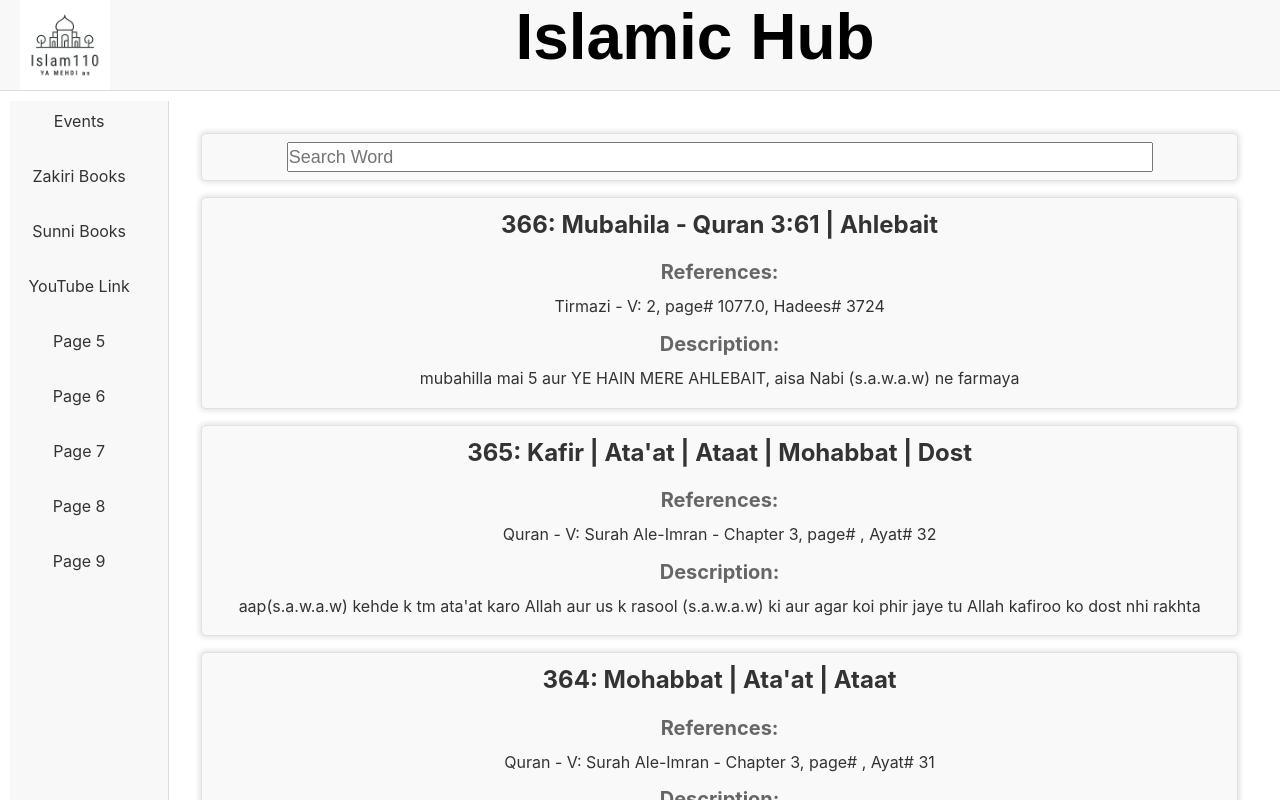
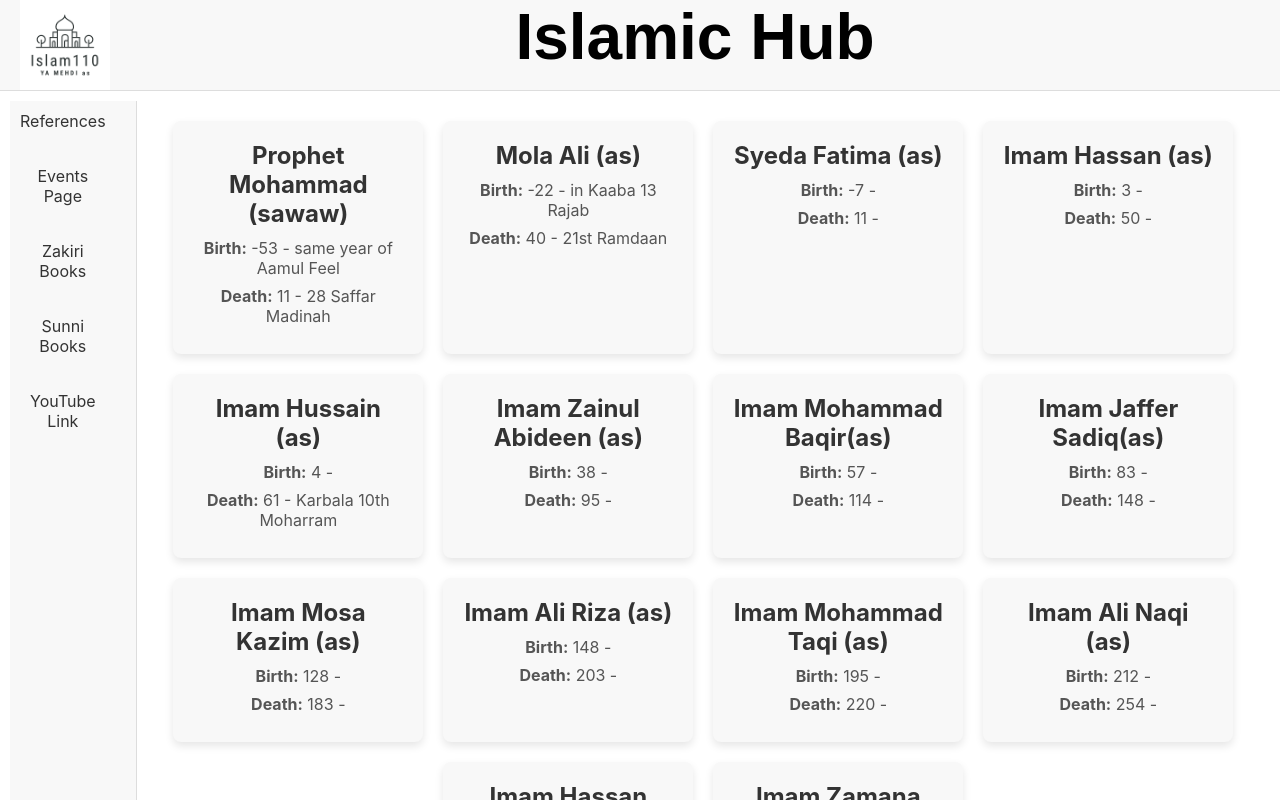
Before and after one commit to 8sagh8/Islam110, a React (Create React App) app: page /EventPage in a window 1280 px wide. Shown: the top 800 px of the page. Built offline with nearby package versions, Linux system fonts and the light colour scheme.

Commit message:
added events page and other modifications

```diff
--- /dev/null
+++ b/public/data/eventdata.json
@@ -0,0 +1,102 @@
+[
+    {
+        "name":"Prophet Mohammad (sawaw)",
+        "birth": -53,
+        "birthDescription": "same year of Aamul Feel",
+        "death": 11,
+        "deathDescription": "28 Saffar Madinah"
+    },
+    {
+        "name":"Mola Ali (as)",
+        "birth": -22,
+        "birthDescription": "in Kaaba 13 Rajab",
+        "death": 40,
+        "deathDescription": "21st Ramdaan"
+    },
+
+    {
+        "name":"Syeda Fatima (as)",
+        "birth": -7,
+        "birthDescription": "",
+        "death": 11,
+        "deathDescription": ""
+    },
+
+    {
+        "name":"Imam Hassan (as)",
+        "birth": 3,
+        "birthDescription": "",
+        "death": 50,
+        "deathDescription": ""
+    },
+    {
+        "name":"Imam Hussain (as)",
+        "birth": 4,
+        "birthDescription": "",
+        "death": 61,
+        "deathDescription": "Karbala 10th Moharram"
+    },
+    {
+        "name":"Imam Zainul Abideen (as)",
+        "birth": 38,
+        "birthDescription": "",
+        "death": 95,
+        "deathDescription": ""
+    },
+    {
+        "name":"Imam Mohammad Baqir(as)",
+        "birth": 57,
+        "birthDescription": "",
+        "death": 114,
+        "deathDescription": ""
+    },
+    {
+        "name":"Imam Jaffer Sadiq(as)",
+        "birth": 83,
+        "birthDescription": "",
+        "death": 148,
+        "deathDescription": ""
+    },
+    {
+        "name":"Imam Mosa Kazim (as)",
+        "birth": 128,
+        "birthDescription": "",
+        "death": 183,
+        "deathDescription": ""
+    },
+    {
+        "name":"Imam Ali Riza (as)",
+        "birth": 148,
+        "birthDescription": "",
+        "death": 203,
+        "deathDescription": ""
+    },
+    {
+        "name":"Imam Mohammad Taqi (as)",
+        "birth": 195,
+        "birthDescription": "",
+        "death": 220,
+        "deathDescription": ""
+    },
+    {
+        "name":"Imam Ali Naqi (as)",
+        "birth": 212,
+        "birthDescription": "",
+        "death": 254,
+        "deathDescription": ""
+    },
+    {
+        "name":"Imam Hassan Askari (as)",
+        "birth": 232,
+        "birthDescription": "",
+        "death": 260,
+        "deathDescription": ""
+    },
+    {
+        "name":"Imam Zamana (as)",
+        "birth": 255,
+        "birthDescription": "",
+        "death": "",
+        "deathDescription": ""
+    }
+]
--- a/src/components/Header.jsx
+++ b/src/components/Header.jsx
@@ -25,7 +25,6 @@ const Header = () => {
 
   return (
     <div style={mainDivStyle}>
-        {/* <div className="logo"> */}
           <img style={imgStyle} src={logo} alt="Logo" />
           <h1 style={headerStyle}>{titleHeading}</h1>
 
--- /dev/null
+++ b/src/components/IslamicEvent.jsx
@@ -0,0 +1,31 @@
+import React, { useState, useEffect } from 'react';
+import '../css/EventPage.css'
+
+
+const IslamicEvent = () => {
+  const [data, setData] = useState([]);
+
+  useEffect(() => {
+    fetch(process.env.PUBLIC_URL + '/data/eventdata.json')
+      .then(response => response.json())
+      .then(data => setData(data));
+  }, []);
+
+
+    return (
+        <div className="data-container">
+            {data.map(item => (
+                <div key={item.name} className="data-box">
+                    <h2>{item.name}</h2>
+                    <p><strong>Birth:</strong> {item.birth} - {item.birthDescription}</p>
+                    <p><strong>Death:</strong> {item.death} - {item.deathDescription}</p>
+                </div>
+            ))}
+        </div>
+    );
+
+
+
+  }
+
+export default IslamicEvent;
--- a/src/components/LeftMenu.jsx
+++ b/src/components/LeftMenu.jsx
@@ -7,7 +7,8 @@ const LeftMenu = () => {
   const youtubeLink = "https://www.youtube.com/"
     return (
       <div className="left-menu">
-        <Link to="/page1">Events</Link>
+        <Link to="/">References</Link>
+        <Link to="/EventPage">Events Page</Link>
         <a href={zakiriBooksLink} target="_blank" rel="noopener noreferrer">
           Zakiri Books
         </a>
@@ -18,11 +19,7 @@ const LeftMenu = () => {
           YouTube Link
         </a>
 
-        <Link to="/page5">Page 5</Link>
-        <Link to="/page6">Page 6</Link>
-        <Link to="/page7">Page 7</Link>
-        <Link to="/page8">Page 8</Link>
-        <Link to="/page9">Page 9</Link>
+
       </div>
     );
   }
--- /dev/null
+++ b/src/css/EventPage.css
@@ -0,0 +1,32 @@
+.data-container {
+    display: flex;
+    flex-wrap: wrap;
+    gap: 20px;
+    justify-content: center;
+    padding: 20px;
+}
+
+.data-box {
+    width: 250px;
+    padding: 20px;
+    box-shadow: 0 4px 8px rgba(0, 0, 0, 0.1);
+    border-radius: 8px;
+    background-color: #f8f8f8;
+    transition: transform 0.3s;
+
+    text-align: center;
+}
+
+.data-box h2 {
+    color: #333;
+    margin-bottom: 10px;
+}
+
+.data-box p {
+    color: #555;
+    margin-bottom: 8px;
+}
+
+.data-box:hover {
+    transform: translateY(-5px);
+}
--- a/src/index.js
+++ b/src/index.js
@@ -2,10 +2,28 @@ import React from 'react';
 import ReactDOM from 'react-dom/client';
 import './index.css';
 import App from './App';
+import EventPage from './pages/EventPage';
+import {
+  createBrowserRouter,
+  RouterProvider,
+} from "react-router-dom";
+
+
+const router = createBrowserRouter([
+  {
+    path: "/",
+    element: <App/>,
+  },
+  {
+    path: "EventPage",
+    element: <EventPage/>,
+  },
+]);
+
 
 const root = ReactDOM.createRoot(document.getElementById('root'));
 root.render(
-  <React.StrictMode>
-    <App />
-  </React.StrictMode>
+
+    <RouterProvider router={router} />
+
 );
--- /dev/null
+++ b/src/pages/EventPage.js
@@ -0,0 +1,21 @@
+import '../App.css';
+import LeftMenu from '../components/LeftMenu';
+import Header from '../components/Header';
+import IslamicEvent from '../components/IslamicEvent'
+
+
+
+function EventPage() {
+  return (
+      <div className="App">
+        <Header />
+        <div className="content">
+          <LeftMenu />
+          <IslamicEvent />
+        </div>
+      </div>
+
+  );
+}
+
+export default EventPage;
```
Also changed, not shown: src/App.js (+3 -5 lines).
